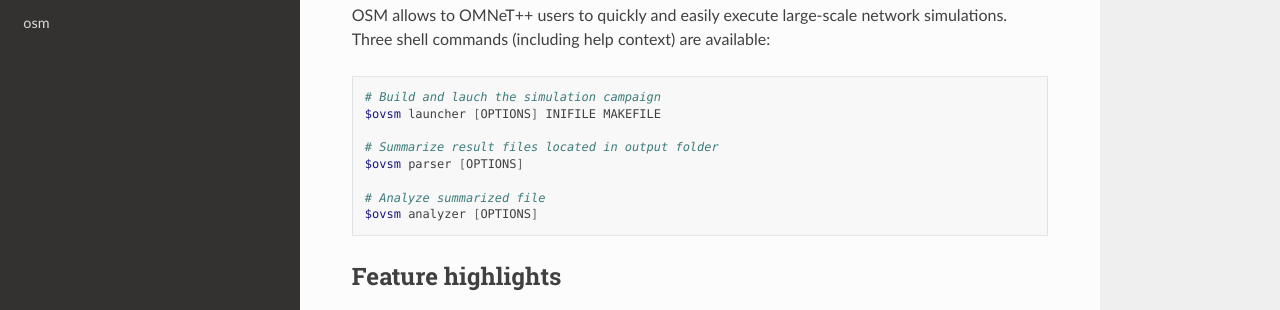
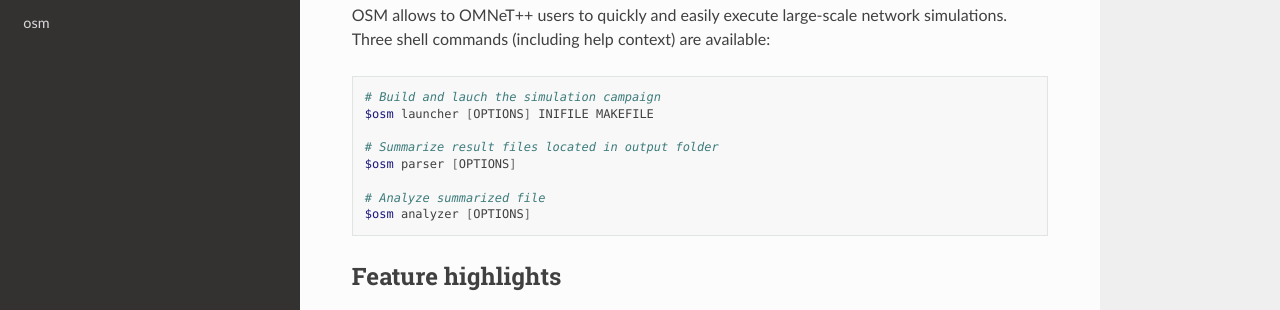
Before and after one commit to Pbarbecho/osm, a Sphinx documentation site: the page built from doc/index.rst, in a window 1280 px wide and 1381 px high. Shown: the part 156-466 px from the top of the window. Built offline with Sphinx 7.4.7 and the Read the Docs theme 2.0.0, drawn with Linux system fonts in a browser that asks for light colours.

Commit message:
Update index.rst

```diff
--- a/doc/index.rst
+++ b/doc/index.rst
@@ -11,13 +11,13 @@
 .. code:: bash
 
   # Build and lauch the simulation campaign
-  $ovsm launcher [OPTIONS] INIFILE MAKEFILE
+  $osm launcher [OPTIONS] INIFILE MAKEFILE
 
   # Summarize result files located in output folder
-  $ovsm parser [OPTIONS]
+  $osm parser [OPTIONS]
 
   # Analyze summarized file
-  $ovsm analyzer [OPTIONS]
+  $osm analyzer [OPTIONS]
 
 
 Feature highlights
```
